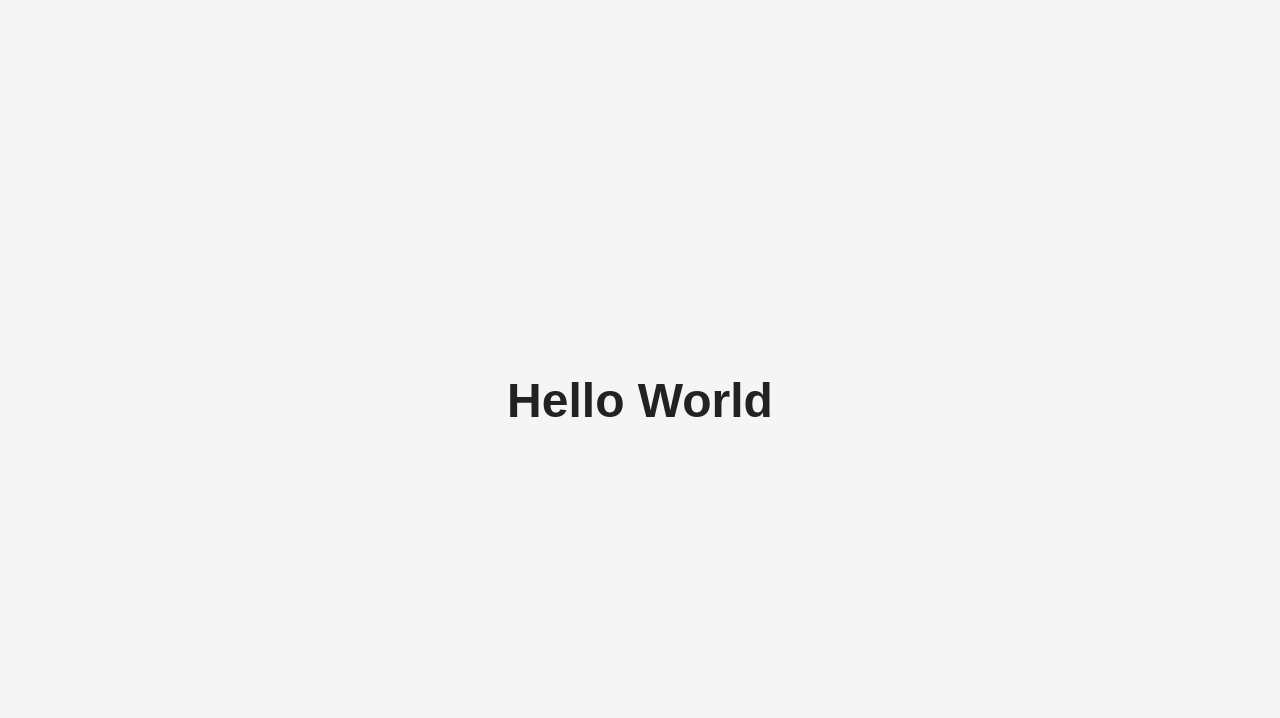
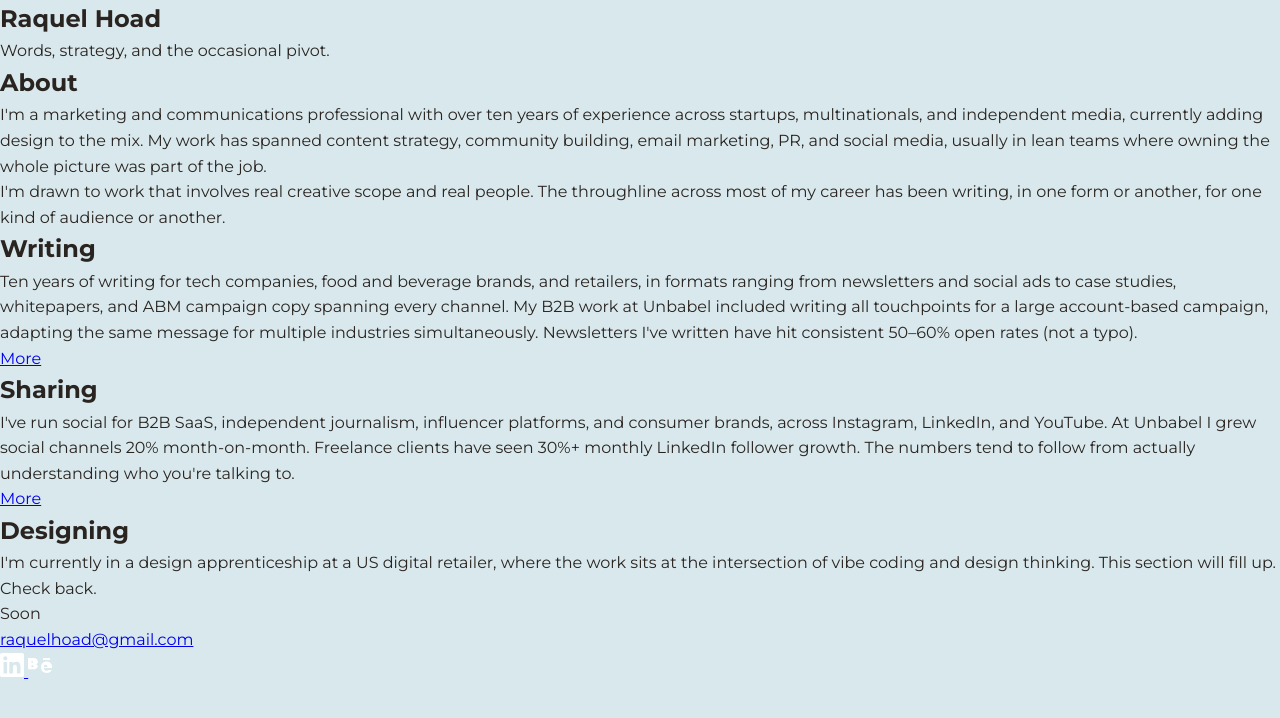
Before and after one commit to raqueljls/portfolio, a plain HTML site: page index.html in a window 1280 px wide. Drawn offline with Linux system fonts and the light colour scheme.

Commit message:
feat: add full page HTML structure with all sections and content

```diff
--- a/index.html
+++ b/index.html
@@ -3,24 +3,74 @@
   <head>
     <meta charset="UTF-8" />
     <meta name="viewport" content="width=device-width, initial-scale=1.0" />
-    <title>Hello World</title>
-    <style>
-      body {
-        margin: 0;
-        display: flex;
-        align-items: center;
-        justify-content: center;
-        min-height: 100vh;
-        font-family: sans-serif;
-        background: #f5f5f5;
-        color: #222;
-      }
-      h1 {
-        font-size: 3rem;
-      }
-    </style>
+    <title>Raquel Hoad</title>
+    <link rel="preconnect" href="https://fonts.googleapis.com" />
+    <link rel="preconnect" href="https://fonts.gstatic.com" crossorigin />
+    <link href="https://fonts.googleapis.com/css2?family=Montserrat:wght@400;600;700&display=swap" rel="stylesheet" />
+    <link rel="stylesheet" href="style.css" />
   </head>
   <body>
-    <h1>Hello World</h1>
+
+    <!-- HERO -->
+    <section class="hero">
+      <div class="hero-card">
+        <h1>Raquel Hoad</h1>
+        <p class="tagline">Words, strategy, and the occasional pivot.</p>
+      </div>
+    </section>
+
+    <!-- ABOUT -->
+    <section class="section cream">
+      <div class="section-inner">
+        <h2>About</h2>
+        <p>I'm a marketing and communications professional with over ten years of experience across startups, multinationals, and independent media, currently adding design to the mix. My work has spanned content strategy, community building, email marketing, PR, and social media, usually in lean teams where owning the whole picture was part of the job.</p>
+        <p>I'm drawn to work that involves real creative scope and real people. The throughline across most of my career has been writing, in one form or another, for one kind of audience or another.</p>
+      </div>
+    </section>
+
+    <!-- WRITING -->
+    <section class="section blue">
+      <div class="section-inner">
+        <h2>Writing</h2>
+        <p>Ten years of writing for tech companies, food and beverage brands, and retailers, in formats ranging from newsletters and social ads to case studies, whitepapers, and ABM campaign copy spanning every channel. My B2B work at Unbabel included writing all touchpoints for a large account-based campaign, adapting the same message for multiple industries simultaneously. Newsletters I've written have hit consistent 50–60% open rates (not a typo).</p>
+        <a href="#" class="btn btn-more">More</a>
+      </div>
+    </section>
+
+    <!-- SHARING -->
+    <section class="section cream">
+      <div class="section-inner">
+        <h2>Sharing</h2>
+        <p>I've run social for B2B SaaS, independent journalism, influencer platforms, and consumer brands, across Instagram, LinkedIn, and YouTube. At Unbabel I grew social channels 20% month-on-month. Freelance clients have seen 30%+ monthly LinkedIn follower growth. The numbers tend to follow from actually understanding who you're talking to.</p>
+        <a href="#" class="btn btn-more">More</a>
+      </div>
+    </section>
+
+    <!-- DESIGNING -->
+    <section class="section blue">
+      <div class="section-inner">
+        <h2>Designing</h2>
+        <p>I'm currently in a design apprenticeship at a US digital retailer, where the work sits at the intersection of vibe coding and design thinking. This section will fill up. Check back.</p>
+        <span class="btn btn-soon">Soon</span>
+      </div>
+    </section>
+
+    <!-- FOOTER -->
+    <footer class="footer">
+      <a href="mailto:raquelhoad@gmail.com" class="footer-email">raquelhoad@gmail.com</a>
+      <div class="footer-socials">
+        <a href="#" class="social-link" aria-label="LinkedIn">
+          <svg xmlns="http://www.w3.org/2000/svg" width="24" height="24" viewBox="0 0 24 24" fill="white">
+            <path d="M20.447 20.452h-3.554v-5.569c0-1.328-.027-3.037-1.852-3.037-1.853 0-2.136 1.445-2.136 2.939v5.667H9.351V9h3.414v1.561h.046c.477-.9 1.637-1.85 3.37-1.85 3.601 0 4.267 2.37 4.267 5.455v6.286zM5.337 7.433a2.062 2.062 0 0 1-2.063-2.065 2.064 2.064 0 1 1 2.063 2.065zm1.782 13.019H3.555V9h3.564v11.452zM22.225 0H1.771C.792 0 0 .774 0 1.729v20.542C0 23.227.792 24 1.771 24h20.451C23.2 24 24 23.227 24 22.271V1.729C24 .774 23.2 0 22.222 0h.003z"/>
+          </svg>
+        </a>
+        <a href="#" class="social-link" aria-label="Behance">
+          <svg xmlns="http://www.w3.org/2000/svg" width="24" height="24" viewBox="0 0 24 24" fill="white">
+            <path d="M22 7h-7V5h7v2zm1.726 10c-.442 1.297-2.029 3-5.101 3-3.074 0-5.564-1.729-5.564-5.675 0-3.91 2.325-5.92 5.466-5.92 3.082 0 4.964 1.782 5.375 4.426.078.506.109 1.188.095 2.14H15.97c.13 3.211 3.483 3.312 4.588 2.029H23.72zm-7.726-3h3.543c-.152-1.54-1.218-2.195-1.887-2.195-.79 0-1.519.51-1.656 2.195zM9.516 14c-.755 1.444-2.09 2.372-3.964 2.372H0V5h5.765c2.583 0 4.072 1.566 4.072 3.607 0 1.25-.582 2.238-1.469 2.8C9.348 11.784 10 12.83 10 14.07c0 .066-.002.132-.009.198-.003.026-.006.051-.01.076C9.968 14.186 9.746 14.102 9.516 14zm-5.81-5.986H3.5v2.041H3.5c.848 0 1.48-.44 1.48-1.02s-.492-1.021-1.274-1.021zm.234 4.13H3.5v2.196H3.953c.924 0 1.647-.478 1.647-1.098s-.573-1.098-1.6-1.098z"/>
+          </svg>
+        </a>
+      </div>
+    </footer>
+
   </body>
 </html>
```
